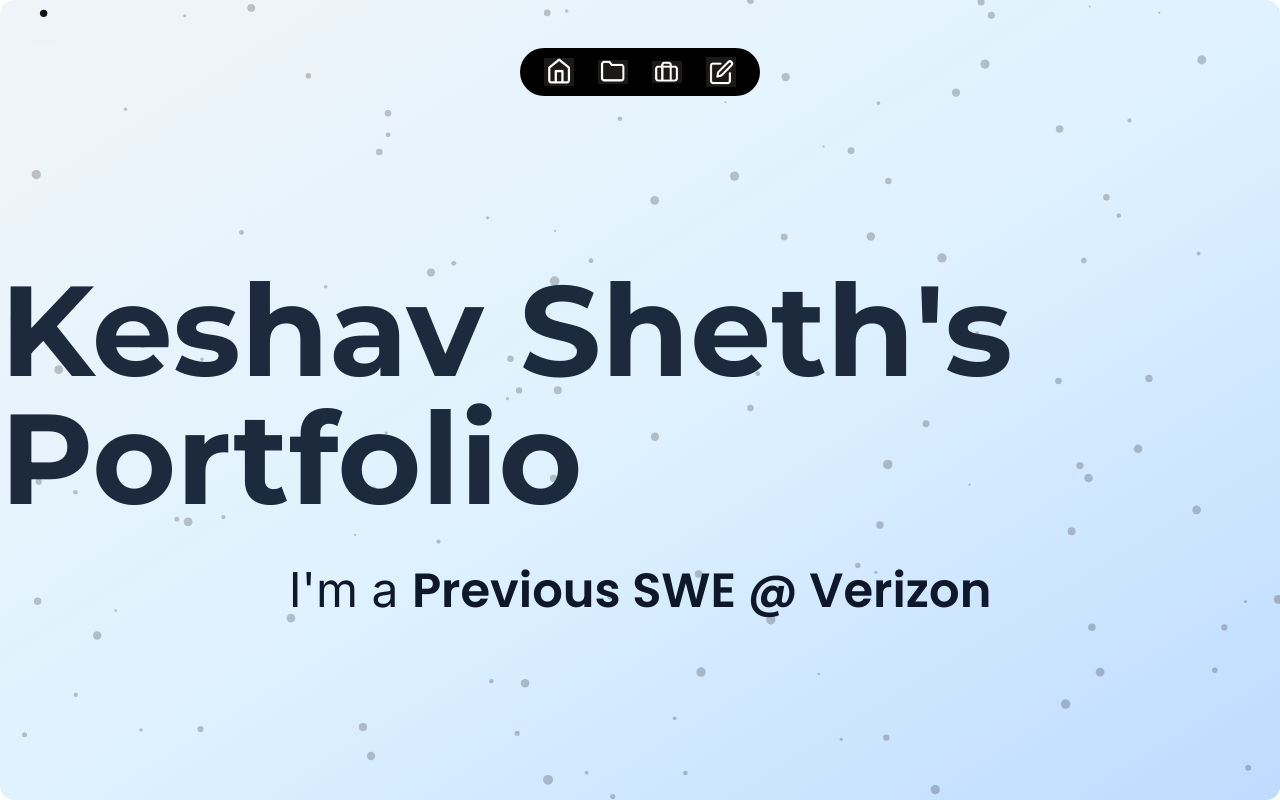
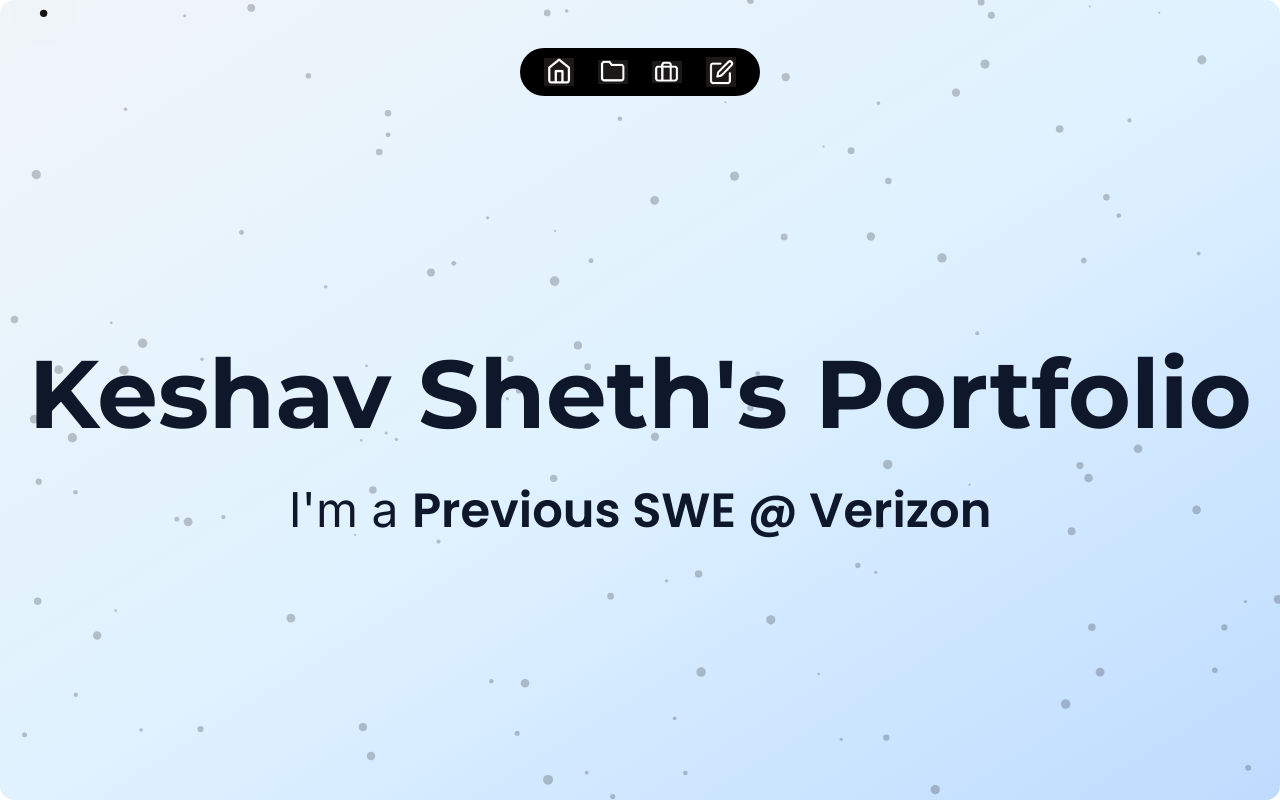
Before and after one commit to ksheth24/Personal-Portfolio, a Next.js app: page / in a window 1280 px wide. Built offline with nearby package versions, Linux system fonts and the light colour scheme.

Commit message:
Fixed font size on hero page

```diff
--- a/app/Hero.tsx
+++ b/app/Hero.tsx
@@ -22,7 +22,7 @@ function Hero() {
                     <Card />
                 </div>
                 <div className="flex-1 flex flex-col items-center justify-center gap-7">
-                    <h1 className="text-9xl text-slate-800 font-montserrat font-bold mb-4">
+                    <h1 className="text-8xl text-slate-900 font-montserrat font-bold mb-4">
                         Keshav Sheth's Portfolio
                     </h1>
                     <h2 className="text-5xl text-slate-900 font-inter mb-4">
```
